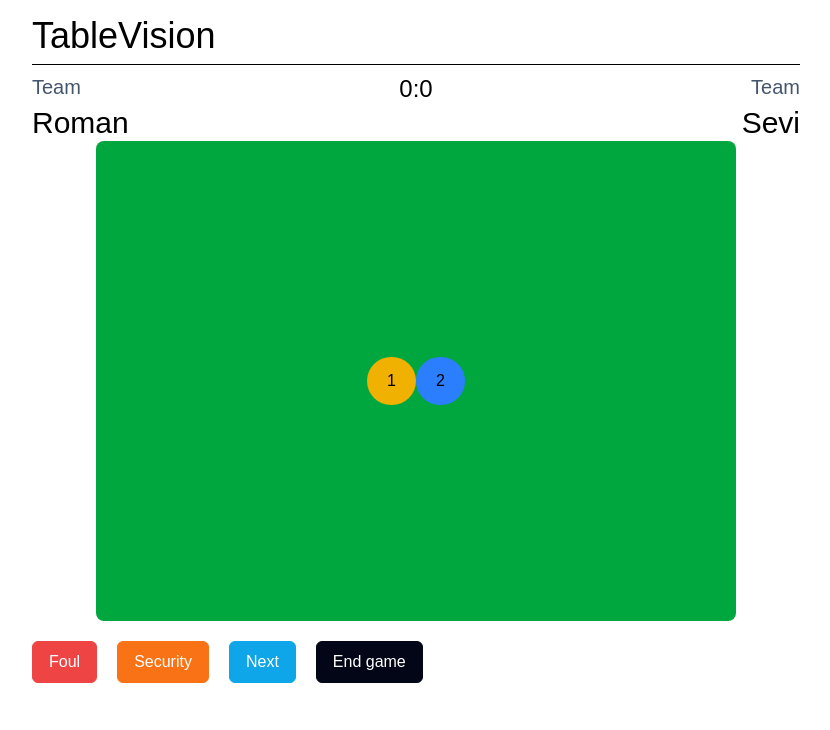
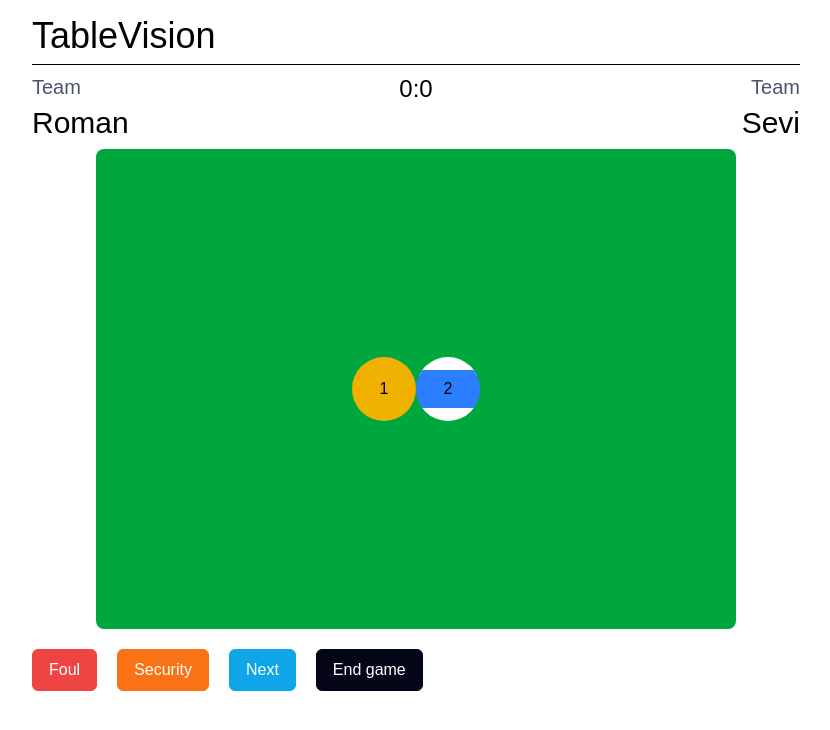
Before and after one commit to Orangensaft-Studios/TableVision, a Vue app in the folder frontend/: page /games/1 in a window 1280 px wide. Shown: the top 730 px of the page, without its empty margins (224-1054 px from the left). Built offline with nearby package versions, Linux system fonts and the light colour scheme; a web font is replaced by a local one.

Commit message:
add custom painted balls

```diff
--- a/frontend/src/components/FakeBillardBall.vue
+++ b/frontend/src/components/FakeBillardBall.vue
@@ -33,5 +33,13 @@ const colorClasses = {
 
 
 <template>
-    <button @click="gameStore.playedBall(teamId, type)" class="px-5 py-3 hover:cursor-pointer rounded-full" :class="colorClasses[color]">{{ number }}</button>
+    <button @click="gameStore.playedBall(teamId, type)"
+        class="w-16 h-16 overflow-hidden hover:cursor-pointer rounded-full relative"
+        :class="type === 'solid' ? colorClasses[color] : ''">
+        <span v-if="type === 'striped'" class="absolute bg-white h-[30%] top-0 left-0 right-0 rounded-t-full"></span>
+        <span v-if="type === 'striped'" :class="colorClasses[color]"
+            class="absolute h-[60%] top-[20%] left-0 right-0"></span>
+        <span v-if="type === 'striped'" class="absolute bg-white h-[20%] bottom-0 left-0 right-0 rounded-b-full"></span>
+        <span class="relative">{{ number }}</span>
+    </button>
 </template>
--- a/frontend/src/components/Team.vue
+++ b/frontend/src/components/Team.vue
@@ -1,5 +1,5 @@
 <script setup>
-import { ref, defineProps, defineModel, watch, defineEmits } from 'vue';
+import { ref, watch, defineEmits } from 'vue';
 
 import TeamInput from './TeamInput.vue';
 import UserInput from './UserInput.vue';
--- a/frontend/src/views/Game.vue
+++ b/frontend/src/views/Game.vue
@@ -40,7 +40,7 @@ onMounted(() => {
 <template>
     <div class="flex flex-col items-center h-full mx-[20vw]">
         <Header><template #action><!--statsbutton--></template></Header>
-        <div class="flex flex-col mx-4 w-full text-xl">
+        <div class="flex flex-col mx-4 mb-2 w-full text-xl">
             <!-- Teams -->
             <div class="flex justify-between"> <span class=" text-slate-600">Team {{
 
@@ -68,8 +68,6 @@ onMounted(() => {
             <Button label="Security" severity="warning" />
             <Button label="Next" severity="info" />
             <Button label="End game" severity="contrast" class="self-end" />
-
-
         </div>
 
     </div>
```
